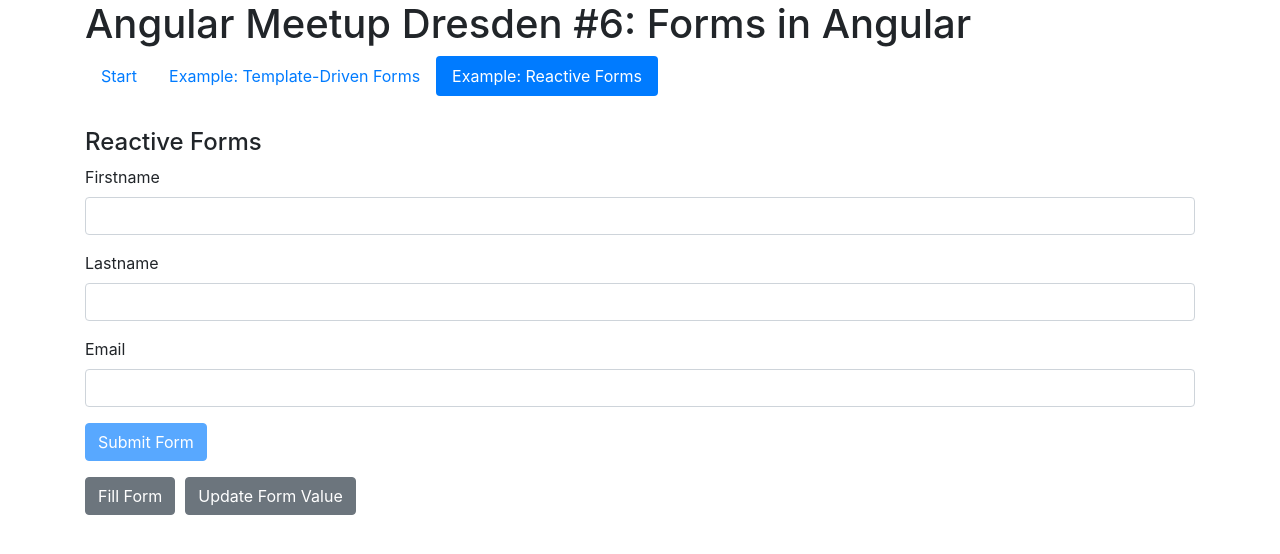
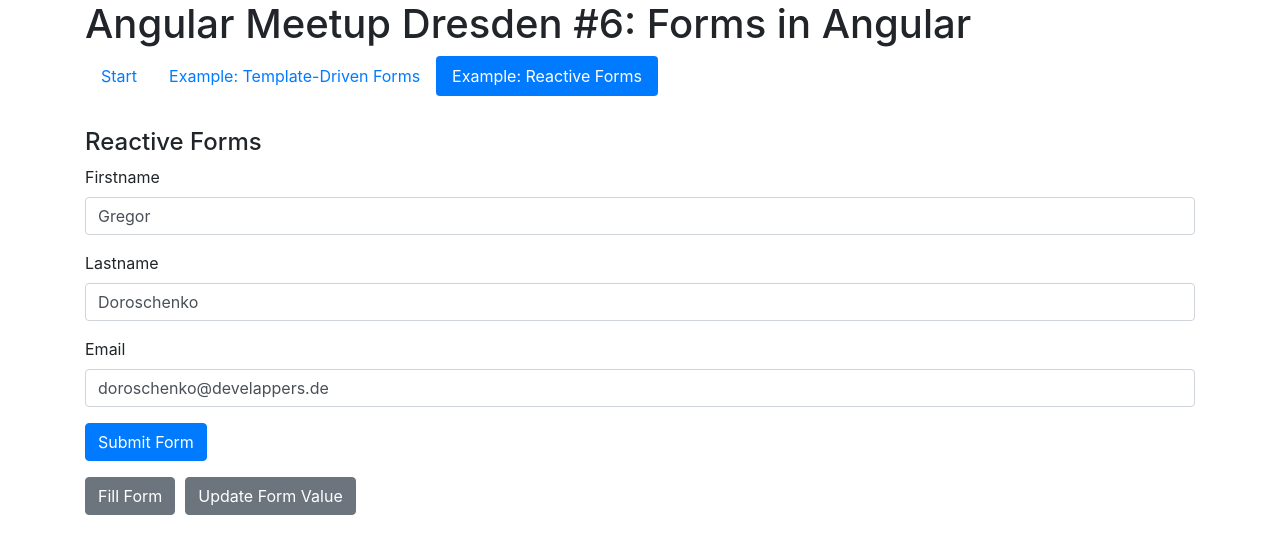
Before and after one commit to gregor-doroschenko/ng-forms-talk, an Angular app: page /reactive-forms in a window 1280 px wide. Shown: the top 554 px of the page. Built offline with nearby package versions, Linux system fonts and the light colour scheme.

Commit message:
add some example

```diff
--- a/src/app/reactive-forms/reactive-forms.component.ts
+++ b/src/app/reactive-forms/reactive-forms.component.ts
@@ -1,5 +1,5 @@
 import { Component, OnInit } from '@angular/core';
-import { FormBuilder, FormGroup, Validators } from '@angular/forms';
+import { FormBuilder, FormControl, FormGroup, Validators } from '@angular/forms';
 
 @Component({
   selector: 'app-reactive-forms',
@@ -14,6 +14,11 @@
 
   ngOnInit() {
     this.createForm();
+    this.userForm = new FormGroup({
+      firstname: new FormControl('Gregor'),
+      lastname: new FormControl('Doroschenko'),
+      email: new FormControl('doroschenko@develappers.de')
+    });
   }
 
   createForm() {
@@ -21,6 +26,14 @@
       firstname: ['', [Validators.required]],
       lastname: ['', [Validators.required]],
       email: ['', [Validators.required, Validators.email]],
+    });
+  }
+
+  createSecondForm() {
+    this.userForm = new FormGroup({
+      firstname: new FormControl('Gregor'),
+      lastname: new FormControl('Doroschenko'),
+      email: new FormControl('doroschenko@develappers.de')
     });
   }
 
```
